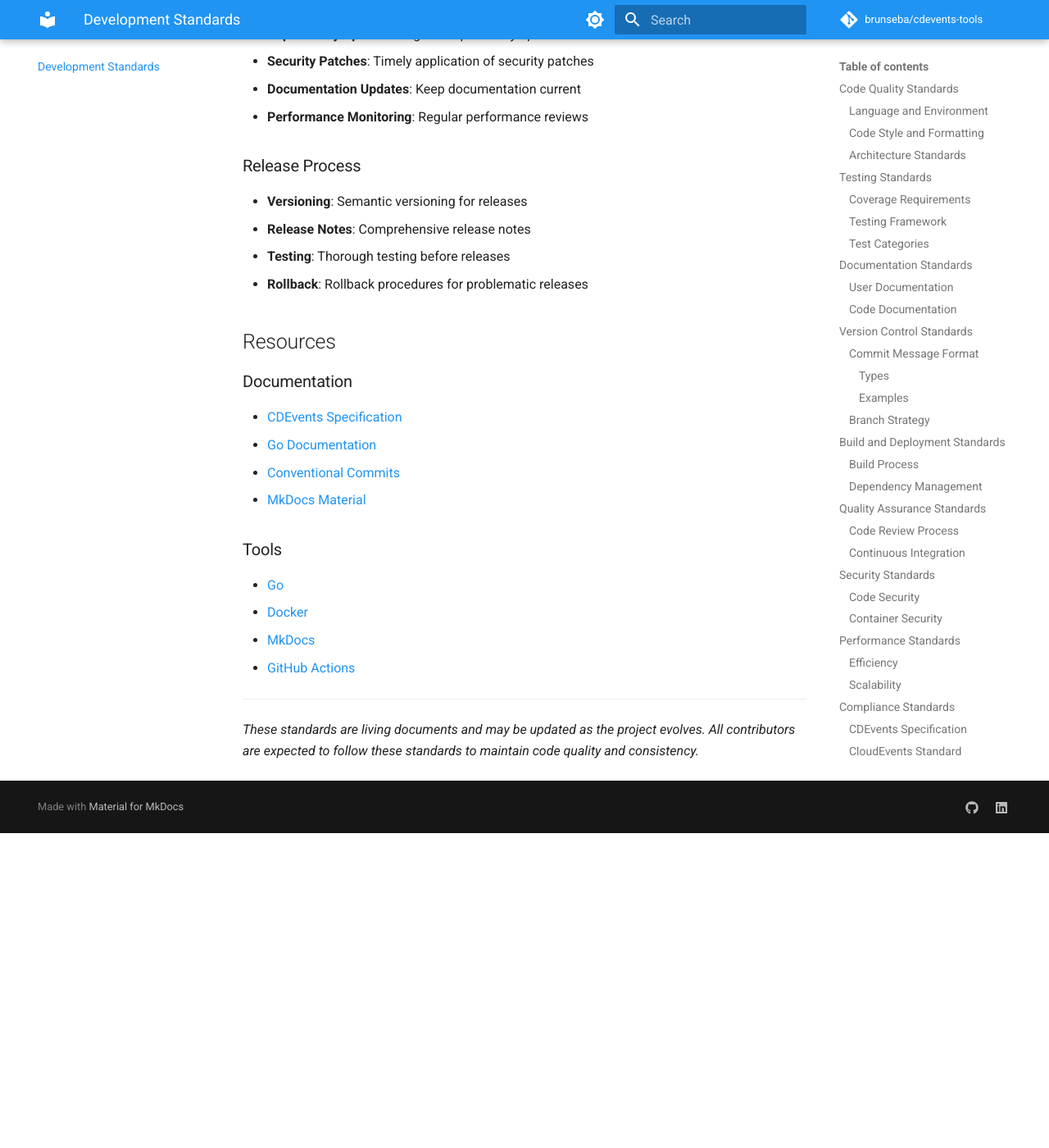
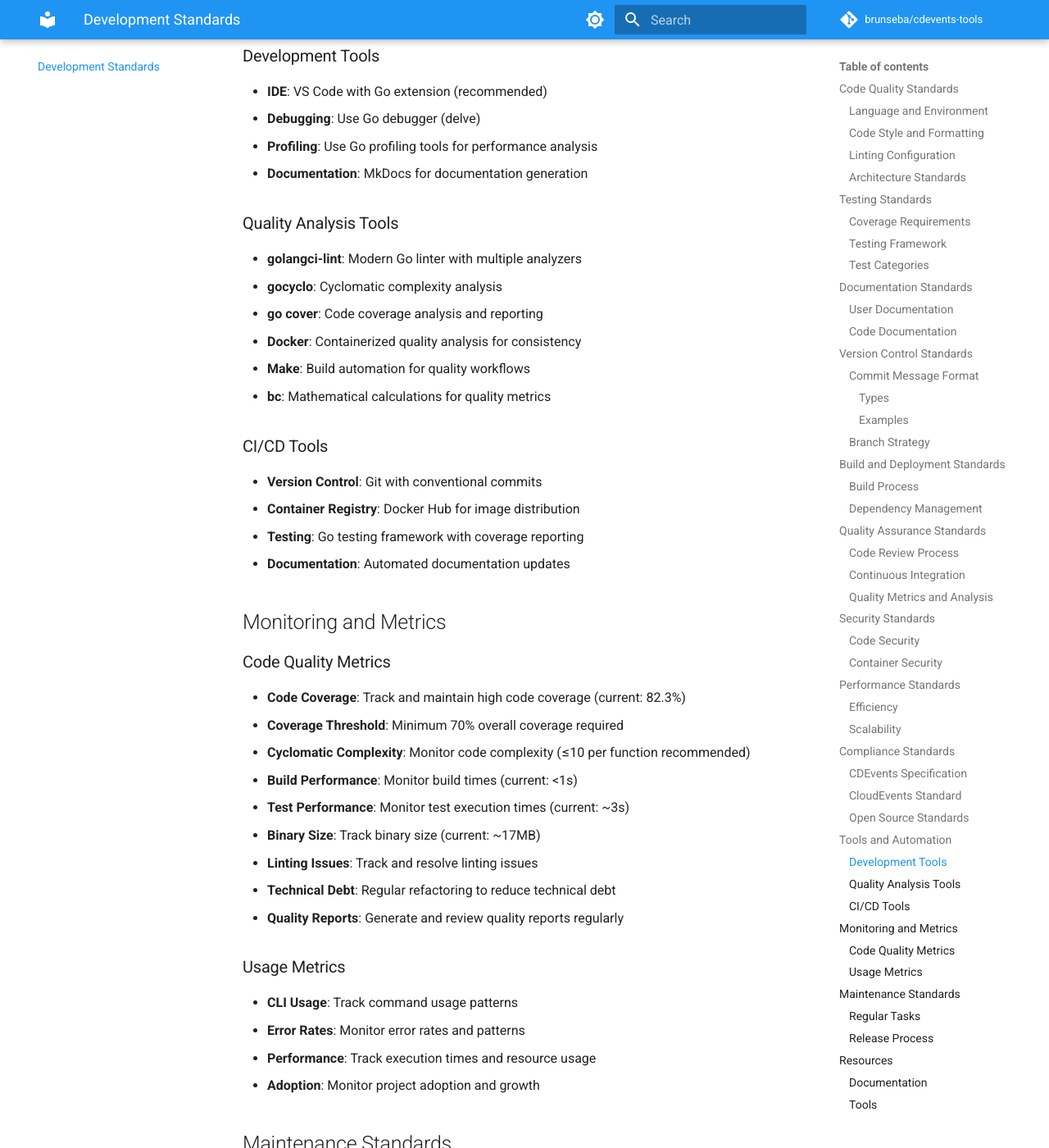
Before and after one commit to brunseba/cdevents-tools, an MkDocs documentation site: the page built from docs/development-standards.md, in a window 1280 px wide and 1400 px high, scrolled down 7037 px. Shown: the whole window at 82% size. Built offline with MkDocs 1.6.1 and Material for MkDocs 9.7.7, drawn with Linux system fonts in a browser that asks for light colours; comment, search, counter and statistics services are not loaded; before the commit the page ends 8053 px from its top, so only the background shows below that; some of the changed text lies outside the part shown.

Commit message:
fix: update golangci-lint config to use modern linters
- Replace deprecated golint with revive
- Replace deprecated deadcode, structcheck, varcheck with unused
- Replace deprecated scopelint with exportloopref
- Remove deprecated interfacer and maligned linters
- Update development standards documentation
- Add quality metrics and Docker-based analysis documentation
- Eliminate deprecated linter warnings

BREAKING CHANGE: Updated linter configuration removes deprecated linters

```diff
--- a/docs/development-standards.md
+++ b/docs/development-standards.md
@@ -12,10 +12,23 @@ This document outlines the development standards and practices used in the CDEve
 
 ### Code Style and Formatting
 - **Formatting**: Use `gofmt` for consistent code formatting
-- **Linting**: Use `go vet` for static code analysis
+- **Linting**: Use `golangci-lint` with modern linters for comprehensive static analysis
 - **Conventions**: Follow idiomatic Go conventions and best practices
 - **Documentation**: Use Go doc comments for all public APIs
 - **Error Handling**: Proper error handling with descriptive messages
+
+### Linting Configuration
+- **Tool**: `golangci-lint` v1.55.2 or later
+- **Modern Linters**: Use actively maintained linters (no deprecated ones)
+- **Key Linters**:
+  - `revive` (replaces deprecated `golint`)
+  - `unused` (replaces deprecated `deadcode`, `structcheck`, `varcheck`)
+  - `exportloopref` (replaces deprecated `scopelint`)
+  - `staticcheck` for advanced static analysis
+  - `govet` for Go compiler checks
+  - `errcheck` for error handling verification
+- **Deprecated Linters**: Avoided deprecated linters (`golint`, `deadcode`, `structcheck`, `varcheck`, `scopelint`, `interfacer`, `maligned`)
+- **Configuration**: Centralized in `.golangci.yml` with project-specific settings
 
 ### Architecture Standards
 - **Structure**: Clean architecture with separation of concerns
@@ -124,6 +137,22 @@ test: enforce code coverage for cmd package
 - **Static Analysis**: Run linting and security checks
 - **Build Verification**: Verify builds across supported platforms
 
+### Quality Metrics and Analysis
+- **Docker-based Analysis**: Use `Dockerfile.quality` for reproducible quality metrics
+- **Make Targets**:
+  - `make quality-docker` - Run quality analysis in Docker
+  - `make quality-docs` - Generate and update quality documentation
+  - `make quality-extract` - Extract quality reports
+- **Quality Reports**: Automated generation of comprehensive quality reports
+- **Metrics Tracking**:
+  - Code coverage percentage and trends
+  - Cyclomatic complexity analysis
+  - Build and test execution times
+  - Binary size monitoring
+  - Linting issue tracking
+- **Quality Gates**: Automated quality gates with configurable thresholds
+- **Documentation Integration**: Quality reports automatically copied to documentation
+
 ## Security Standards
 
 ### Code Security
@@ -187,6 +216,14 @@ test: enforce code coverage for cmd package
 - **Profiling**: Use Go profiling tools for performance analysis
 - **Documentation**: MkDocs for documentation generation
 
+### Quality Analysis Tools
+- **golangci-lint**: Modern Go linter with multiple analyzers
+- **gocyclo**: Cyclomatic complexity analysis
+- **go cover**: Code coverage analysis and reporting
+- **Docker**: Containerized quality analysis for consistency
+- **Make**: Build automation for quality workflows
+- **bc**: Mathematical calculations for quality metrics
+
 ### CI/CD Tools
 - **Version Control**: Git with conventional commits
 - **Container Registry**: Docker Hub for image distribution
@@ -196,10 +233,15 @@ test: enforce code coverage for cmd package
 ## Monitoring and Metrics
 
 ### Code Quality Metrics
-- **Code Coverage**: Track and maintain high code coverage
-- **Cyclomatic Complexity**: Monitor code complexity
+- **Code Coverage**: Track and maintain high code coverage (current: 82.3%)
+- **Coverage Threshold**: Minimum 70% overall coverage required
+- **Cyclomatic Complexity**: Monitor code complexity (≤10 per function recommended)
+- **Build Performance**: Monitor build times (current: <1s)
+- **Test Performance**: Monitor test execution times (current: ~3s)
+- **Binary Size**: Track binary size (current: ~17MB)
+- **Linting Issues**: Track and resolve linting issues
 - **Technical Debt**: Regular refactoring to reduce technical debt
-- **Performance**: Monitor build times and execution performance
+- **Quality Reports**: Generate and review quality reports regularly
 
 ### Usage Metrics
 - **CLI Usage**: Track command usage patterns
```
Also changed, not shown: .golangci.yml (+16 -11 lines).
